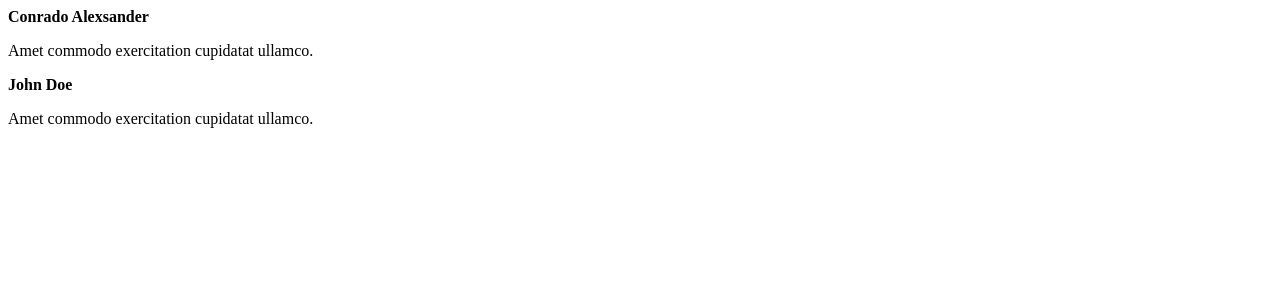
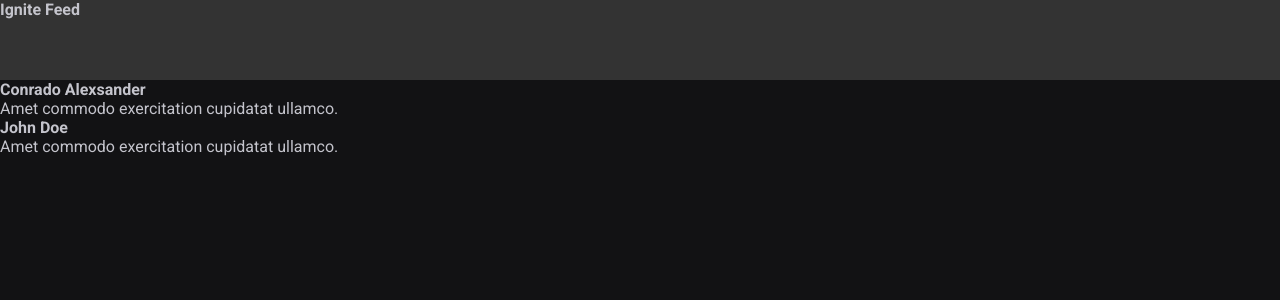
Before and after one commit to conradoalexsander/IgniteFeed, a React (Vite) app: page / in a window 1280 px wide. Shown: the top 300 px of the page. Built offline with nearby package versions, Linux system fonts and the light colour scheme.

Commit message:
Added global styles

```diff
--- a/index.html
+++ b/index.html
@@ -1,13 +1,20 @@
 <!DOCTYPE html>
 <html lang="en">
+
 <head>
   <meta charset="UTF-8" />
+  <link rel="preconnect" href="https://fonts.googleapis.com" />
+  <link rel="preconnect" href="https://fonts.gstatic.com" crossorigin />
+  <link href="https://fonts.googleapis.com/css2?family=Roboto:wght@400;700&display=swap" rel="stylesheet" />
+
   <link rel="icon" type="image/svg+xml" href="/vite.svg" />
   <meta name="viewport" content="width=device-width, initial-scale=1.0" />
   <title>Vite + React</title>
 </head>
+
 <body>
   <div id="root"></div>
   <script type="module" src="/src/main.jsx"></script>
 </body>
+
 </html>
--- a/src/App.jsx
+++ b/src/App.jsx
@@ -1,8 +1,11 @@
+import { Header } from './components/Header'
+import "./global.css"
 import { Post } from './Post'
 
 export function App() {
   return (
     <div>
+      <Header />
       <Post
         author="Conrado Alexsander"
         content="Amet commodo exercitation cupidatat ullamco."
--- /dev/null
+++ b/src/components/Header.jsx
@@ -0,0 +1,9 @@
+import styles from "./Header.module.css";
+
+export function Header() {
+    return (
+        <header className={styles.header}>
+            <strong>Ignite Feed</strong>
+        </header>
+    );
+}
--- /dev/null
+++ b/src/components/Header.module.css
@@ -0,0 +1,4 @@
+.header {
+    background: #333;
+    height: 80px;
+}
--- /dev/null
+++ b/src/global.css
@@ -0,0 +1,33 @@
+:root {
+    --white: #ffffff;
+    --gray-100: #e1e1e6;
+    --gray-300: #c4c4cc;
+    --gray-400: #8d8d99;
+    --gray-600: #323238;
+    --gray-700: #29292e;
+    --gray-800: #202024;
+    --gray-900: #121214;
+
+    --green-500: #00875f;
+}
+
+* {
+    margin: 0;
+    padding: 0;
+    box-sizing: border-box;
+}
+
+body {
+    background: var(--gray-900);
+    color: var(--gray-300);
+    -webkit-font-smoothing: antialiased;
+}
+
+body,
+input,
+textarea,
+button {
+    font-family: 'Roboto', sans-serif;
+    font-weight: 400;
+    font-size: 1rem;
+}
```
Lines whose indentation alone changed are shown as unchanged.
